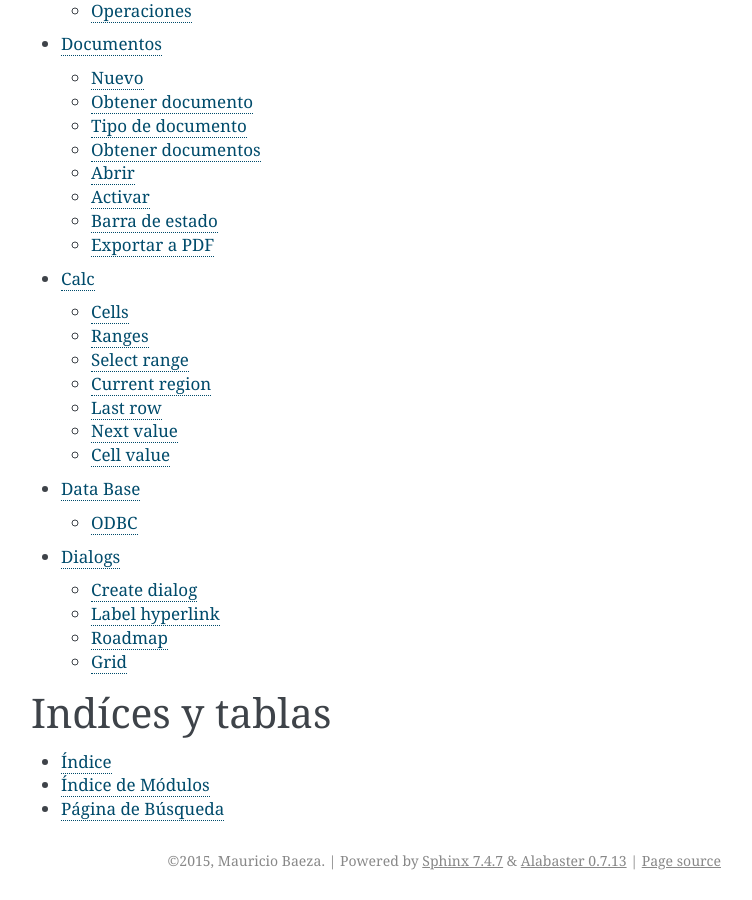
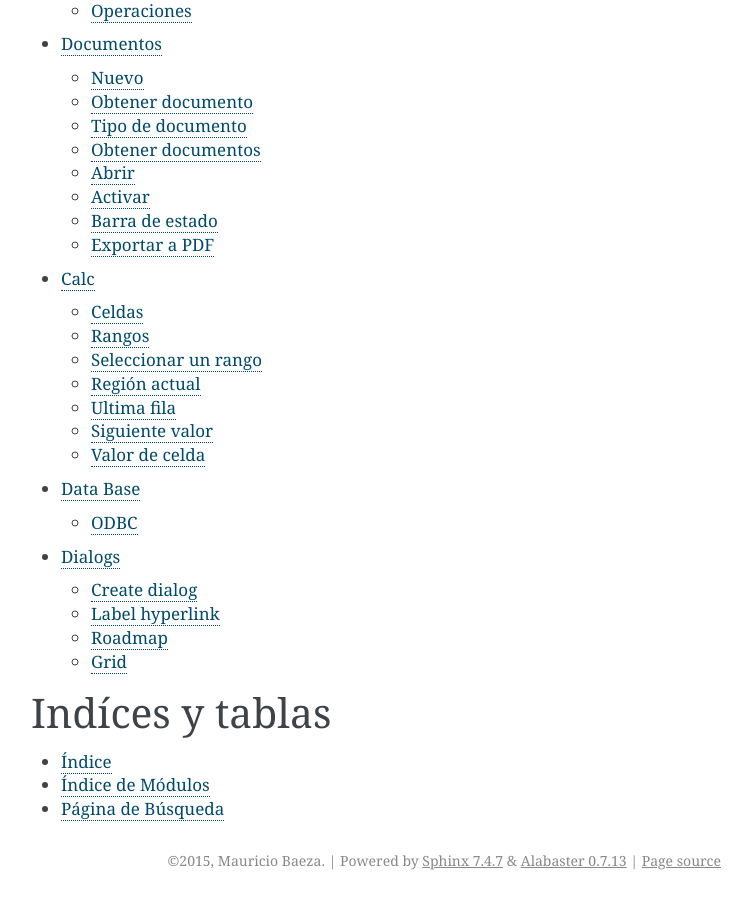
Before and after one commit to UniversoLibreMexicoAC/easydev-es, a Sphinx documentation site: the page built from doc/index.rst, in a window 1280 px wide and 900 px high, scrolled down 1362 px. Shown: the whole window, without its empty margins (389-1141 px from the left). Built offline with Sphinx 7.4.7, drawn with Linux system fonts in a browser that asks for light colours; pages that are not in the unit, such as notebooks, are missing from menus.

Commit message:
Calc traducido

```diff
--- a/doc/libocalc.rst
+++ b/doc/libocalc.rst
@@ -1,10 +1,10 @@
 Calc
 ===============
 
-Cells
------
+Celdas
+------
 
-Get active cell, always back only one cell
+Regresar la celda activa, siempre se deuelve una sola celda.
 
 .. code-block:: vbnet
 
@@ -19,7 +19,7 @@
     End Sub
 
 
-Get active cell from document by title name, document must be open
+Regresar la celda activa, buscando el documento por título, el documento debe estar previamente abierto.
 
 .. code-block:: vbnet
 
@@ -29,7 +29,7 @@
         msg = util.format("{} {}", Array(cell.ImplementationName, cell.AbsoluteName))
         util.msgbox(msg)
 
-Get active cell from object doc
+Regresar la celda activa de un documento
 
 .. code-block:: vbnet
 
@@ -40,7 +40,7 @@
         msg = util.format("{} {}", Array(cell.ImplementationName, cell.AbsoluteName))
         util.msgbox(msg)
 
-Get cell from object doc, sheet by name, cell by name
+Regresar una celda de un documento, de una hoja y celda por nombre.
 
 .. code-block:: vbnet
 
@@ -52,7 +52,7 @@
     msg = util.format("{} {}", Array(cell.ImplementationName, cell.AbsoluteName))
     util.msgbox(msg)
 
-Get cell from object doc, sheet by name, cell by col, row
+Regresar una celda de un documento, de una hoja por nombre y la celda por posición de columna y fila.
 
 .. code-block:: vbnet
 
@@ -66,7 +66,7 @@
     msg = util.format("{} {}", Array(cell.ImplementationName, cell.AbsoluteName))
     util.msgbox(msg)
 
-Get cell from object sheet, object doc is ommited
+Regresa una celda de una instancua de una hoja, el parametro documento es omitido.
 
 .. code-block:: vbnet
 
@@ -77,10 +77,11 @@
     msg = util.format("{} {}", Array(cell.ImplementationName, cell.AbsoluteName))
     util.msgbox(msg)
 
-Ranges
+
+Rangos
 ------
 
-Get active range
+Regresar el rango activo.
 
 .. code-block:: vbnet
 
@@ -94,7 +95,7 @@
         util.msgbox(msg)
     End Sub
 
-Get active range from document by title name, document must be open
+Regresar el rango activo de un documento buscado por título, el documento debe estar previamente abierto.
 
 .. code-block:: vbnet
 
@@ -104,7 +105,7 @@
     msg = util.format("{} {}", Array(range.ImplementationName, range.AbsoluteName))
     util.msgbox(msg)
 
-Get active range from object doc
+Regresar el rango activo de uns instancia de un documento.
 
 .. code-block:: vbnet
 
@@ -115,7 +116,7 @@
         msg = util.format("{} {}", Array(range.ImplementationName, range.AbsoluteName))
         util.msgbox(msg)
 
-Get range from object doc, sheet by name, range by name
+Regresar el rango de una instancia de un documento, de una hoja y rango por nombre.
 
 .. code-block:: vbnet
 
@@ -127,7 +128,8 @@
     msg = util.format("{} {}", Array(range.ImplementationName, range.AbsoluteName))
     util.msgbox(msg)
 
-Get range from object doc, sheet by name, range by position
+Regresar el rango de una instancia de un documento, de una hoja por nombre y del
+rango por posición.
 
 .. code-block:: vbnet
 
@@ -141,7 +143,7 @@
     msg = util.format("{} {}", Array(range.ImplementationName, range.AbsoluteName))
     util.msgbox(msg)
 
-Get range from object sheet, object doc is ommited
+Regresar el rango de uns instancia de una hoja, el argumento documento es omitido.
 
 .. code-block:: vbnet
 
@@ -152,8 +154,9 @@
     msg = util.format("{} {}", Array(range.ImplementationName, range.AbsoluteName))
     util.msgbox(msg)
 
-Select range
-------------
+
+Seleccionar un rango
+--------------------
 
 .. code-block:: vbnet
 
@@ -172,8 +175,9 @@
 
     End Sub
 
-Current region
---------------
+
+Región actual
+-------------
 
 .. code-block:: vbnet
 
@@ -189,7 +193,8 @@
 
     End Sub
 
-Only one cell into current region is necesary, get cursor
+Solo es necesario pasar una celda que este dentro de la región actual. Se obtiene
+un objeto **cursor**.
 
 .. code-block:: vbnet
 
@@ -197,7 +202,7 @@
     msg = util.format("{} {}", Array(cursor.ImplementationName, cursor.AbsoluteName))
     util.msgbox(msg)
 
-Only one cell into current region is necesary, get range
+Se devuelve un objeto rango (**range**).
 
 .. code-block:: vbnet
 
@@ -205,10 +210,11 @@
     msg = util.format("{} {}", Array(range.ImplementationName, range.AbsoluteName))
     util.msgbox(msg)
 
-Last row
---------
 
-Get last row into current region.
+Ultima fila
+-----------
+
+Devolver la ultima fila dentro dentro de la región actual.
 
 .. code-block:: vbnet
 
@@ -222,10 +228,12 @@
         util.msgbox(row)
     End Sub
 
-Next value
-----------
 
-In range values. Get nex value in column A(0), or B(1), etc.
+Siguiente valor
+---------------
+
+En los valores de un rango de celdas, devolver el siguiente valor en la columna
+pasada, por ejemplo 0 (A), 1 (B), etc.
 
 .. code-block:: vbnet
 
@@ -243,10 +251,11 @@
     :width: 400px
     :align: center
 
-Cell value
-----------
 
-Automatic detect type: string, value or formula.
+Valor de celda
+--------------
+
+Detección automática del tipo de contenido: cadenas (string), valores (value) o formulas.
 
 .. code-block:: vbnet
 
```
Also changed, not shown: 6 other files.
